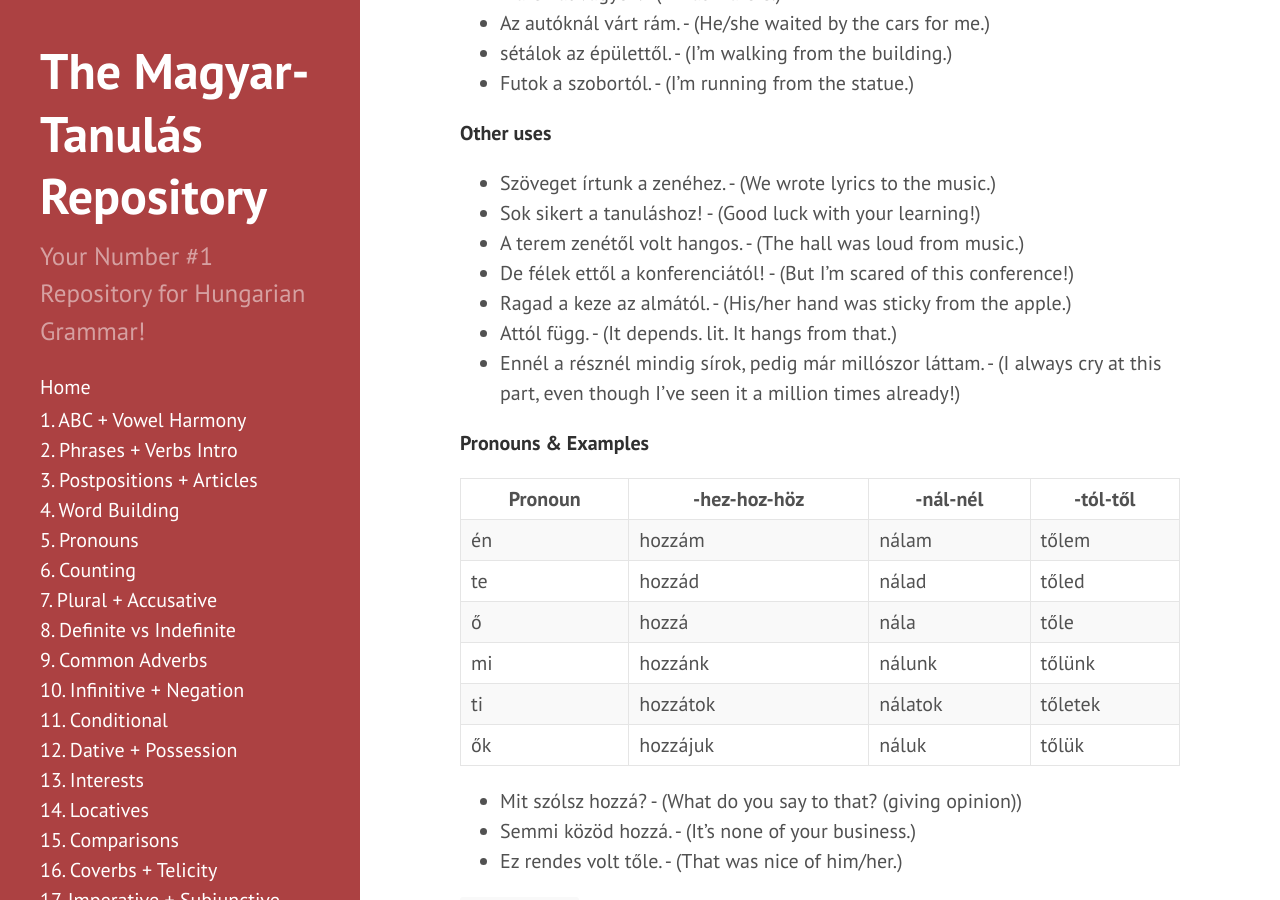
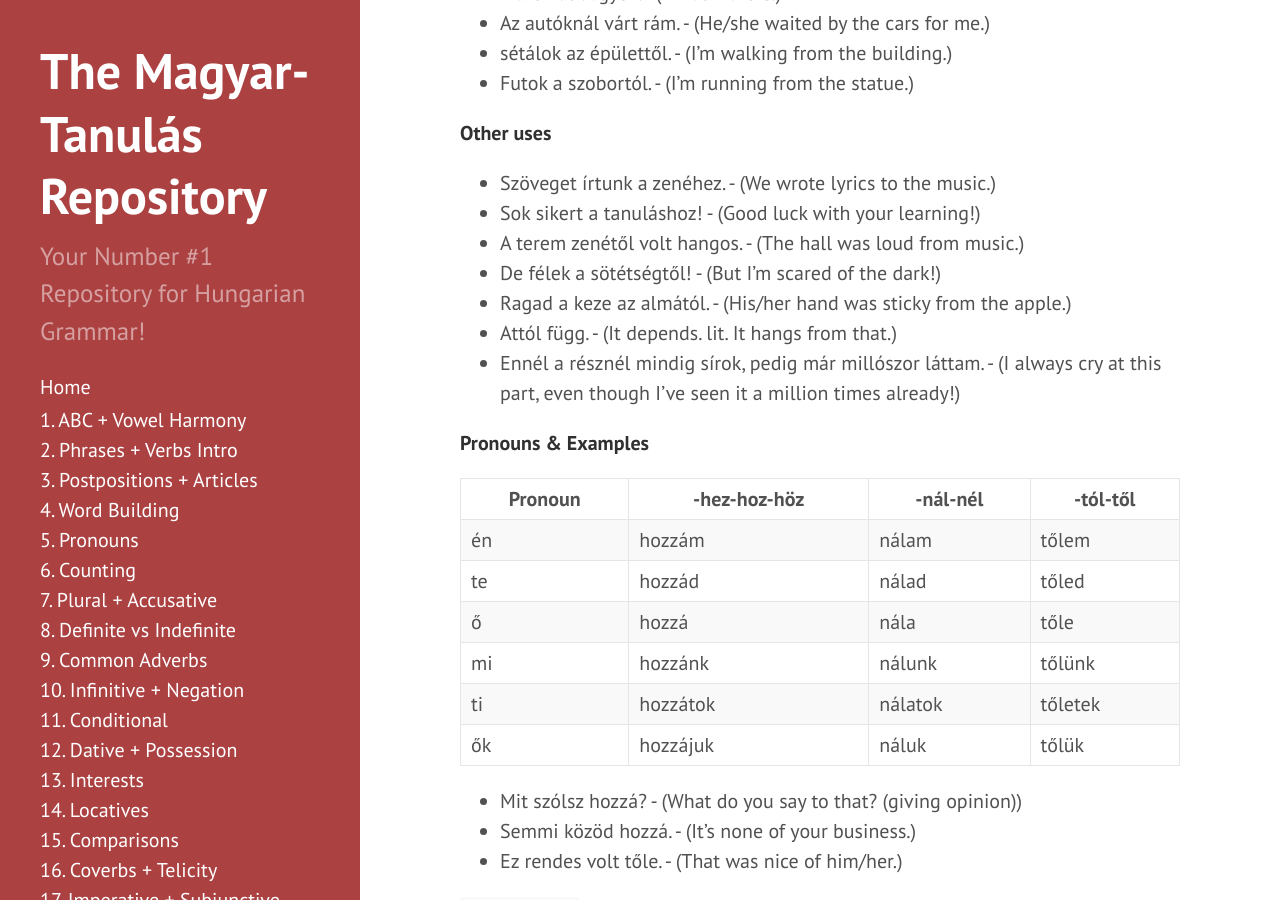
Before and after one commit to Magyartanulas/magyartanulas.github.io, a Jekyll site: the page built from locatives.md, in a window 1280 px wide and 900 px high, scrolled down 6786 px. Built offline with Jekyll 4.4.1, drawn with Linux system fonts in a browser that asks for light colours; comment, search, counter and statistics services are not loaded.

Commit message:
Update locatives.md

```diff
--- a/locatives.md
+++ b/locatives.md
@@ -190,7 +190,7 @@ For the most part, these suffixes can be used as a general to & from (Allative,a
 * Szöveget írtunk a zenéhez. - (We wrote lyrics to the music.)
 * Sok sikert a tanuláshoz! - (Good luck with your learning!)
 * A terem zenétől volt hangos. - (The hall was loud from music.)
-* De félek ettől a konferenciától! - (But I'm scared of this conference!)
+* De félek a sötétségtől! - (But I'm scared of the dark!)
 * Ragad a keze az almától. - (His/her hand was sticky from the apple.)
 * Attól függ. - (It depends. lit. It hangs from that.)
 * Ennél a résznél mindig sírok, pedig már millószor láttam. - (I always cry at this part, even though I've seen it a million times already!)
```
